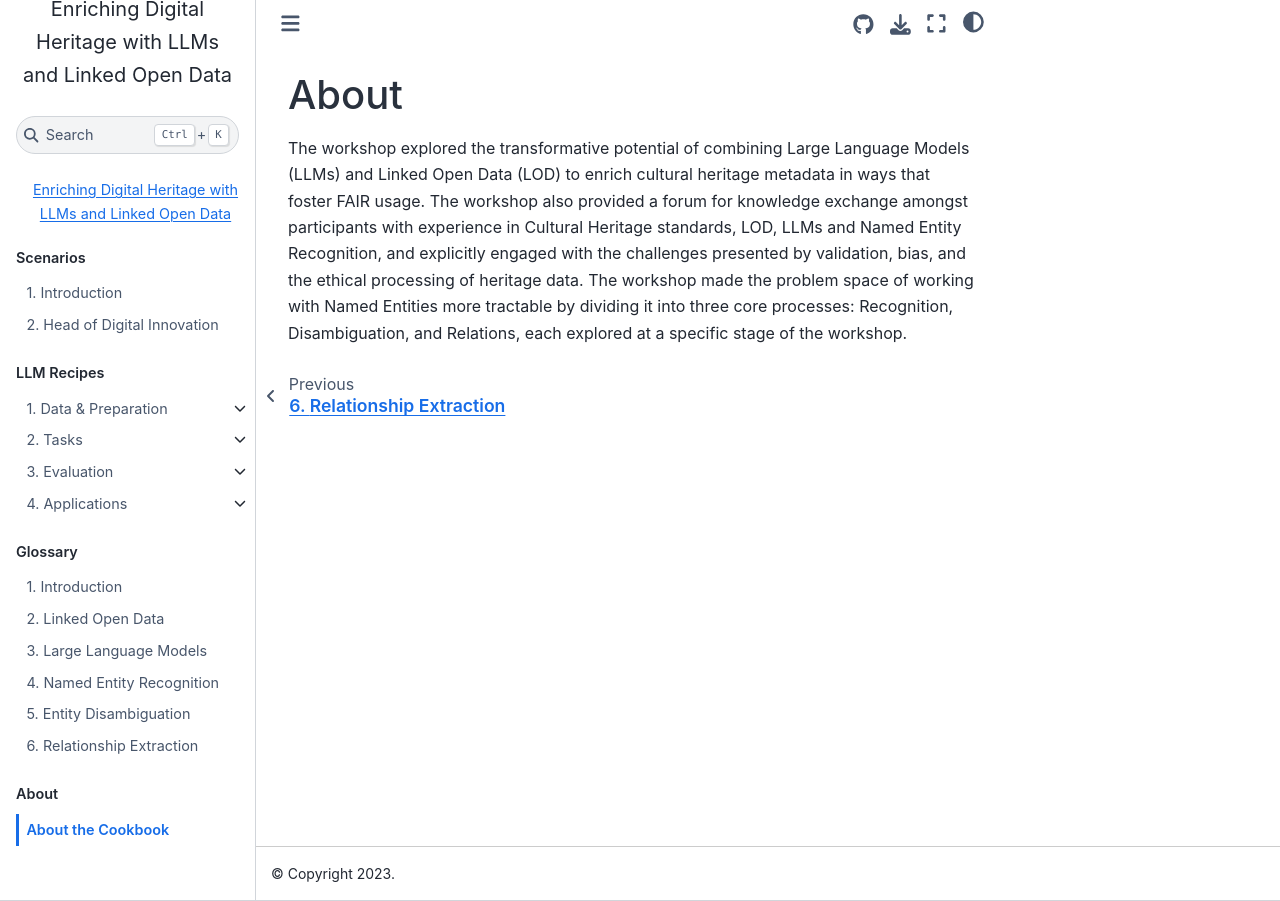
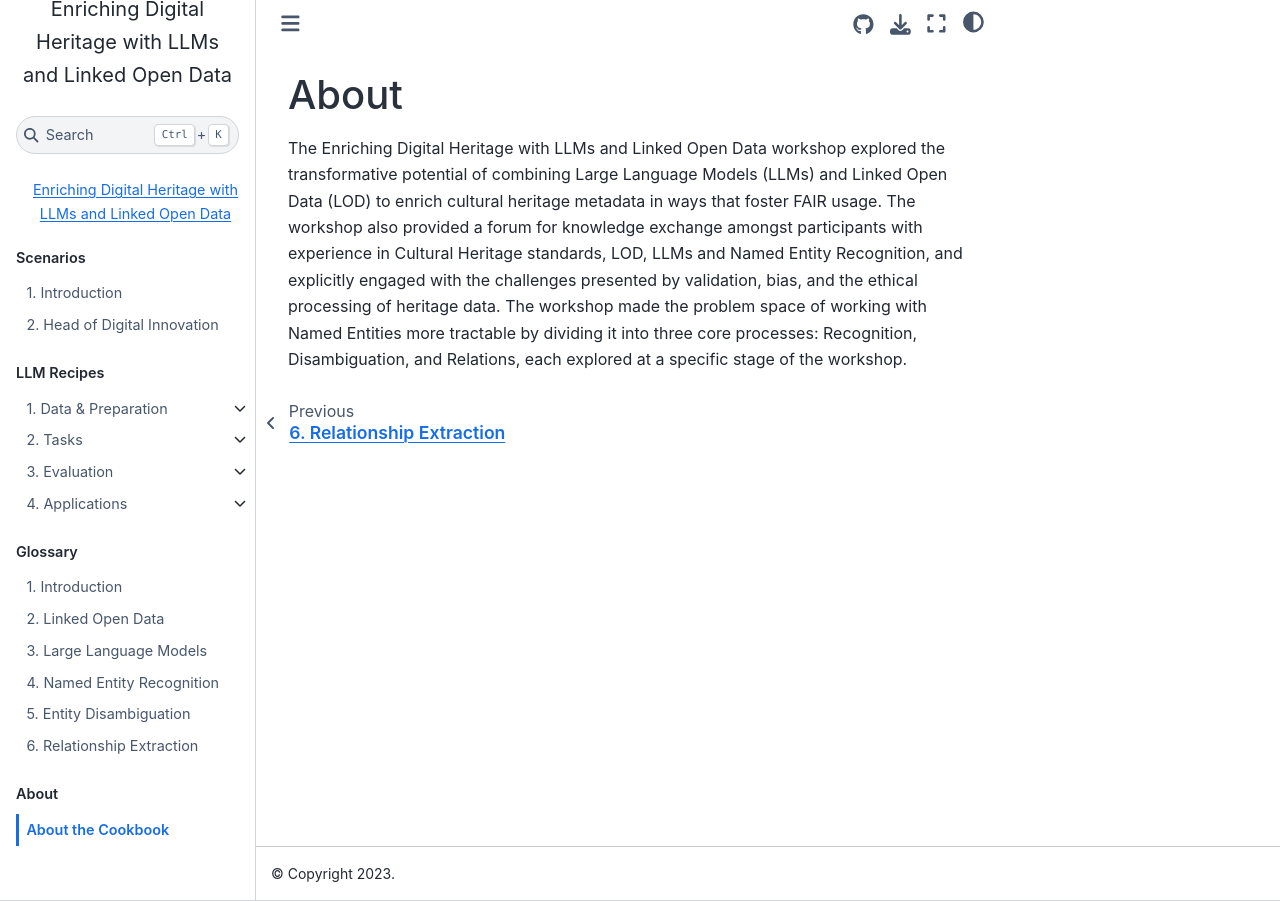
Before and after one commit to pelagios/llm-lod-enriching-heritage, a Jupyter Book: the page built from about.md, in a window 1280 px wide. Built offline with Jupyter Book 1.0.4 settings and Sphinx 7.4.7 and the Sphinx Book theme 1.1.4, drawn with Linux system fonts in a browser that asks for light colours; pages that are not in the unit, such as notebooks, are missing from menus.

Commit message:
Update about.md

```diff
--- a/about.md
+++ b/about.md
@@ -1,3 +1,3 @@
 # About
 
-The workshop explored the transformative potential of combining Large Language Models (LLMs) and Linked Open Data (LOD) to enrich cultural heritage metadata in ways that foster FAIR usage. The workshop also provided a forum for knowledge exchange amongst participants with experience in Cultural Heritage standards, LOD, LLMs and Named Entity Recognition, and explicitly engaged with the challenges presented by validation, bias, and the ethical processing of heritage data. The workshop made the problem space of working with Named Entities more tractable by dividing it into three core processes: Recognition, Disambiguation, and Relations, each explored at a specific stage of the workshop.
+The Enriching Digital Heritage with LLMs and Linked Open Data workshop explored the transformative potential of combining Large Language Models (LLMs) and Linked Open Data (LOD) to enrich cultural heritage metadata in ways that foster FAIR usage. The workshop also provided a forum for knowledge exchange amongst participants with experience in Cultural Heritage standards, LOD, LLMs and Named Entity Recognition, and explicitly engaged with the challenges presented by validation, bias, and the ethical processing of heritage data. The workshop made the problem space of working with Named Entities more tractable by dividing it into three core processes: Recognition, Disambiguation, and Relations, each explored at a specific stage of the workshop.
```
